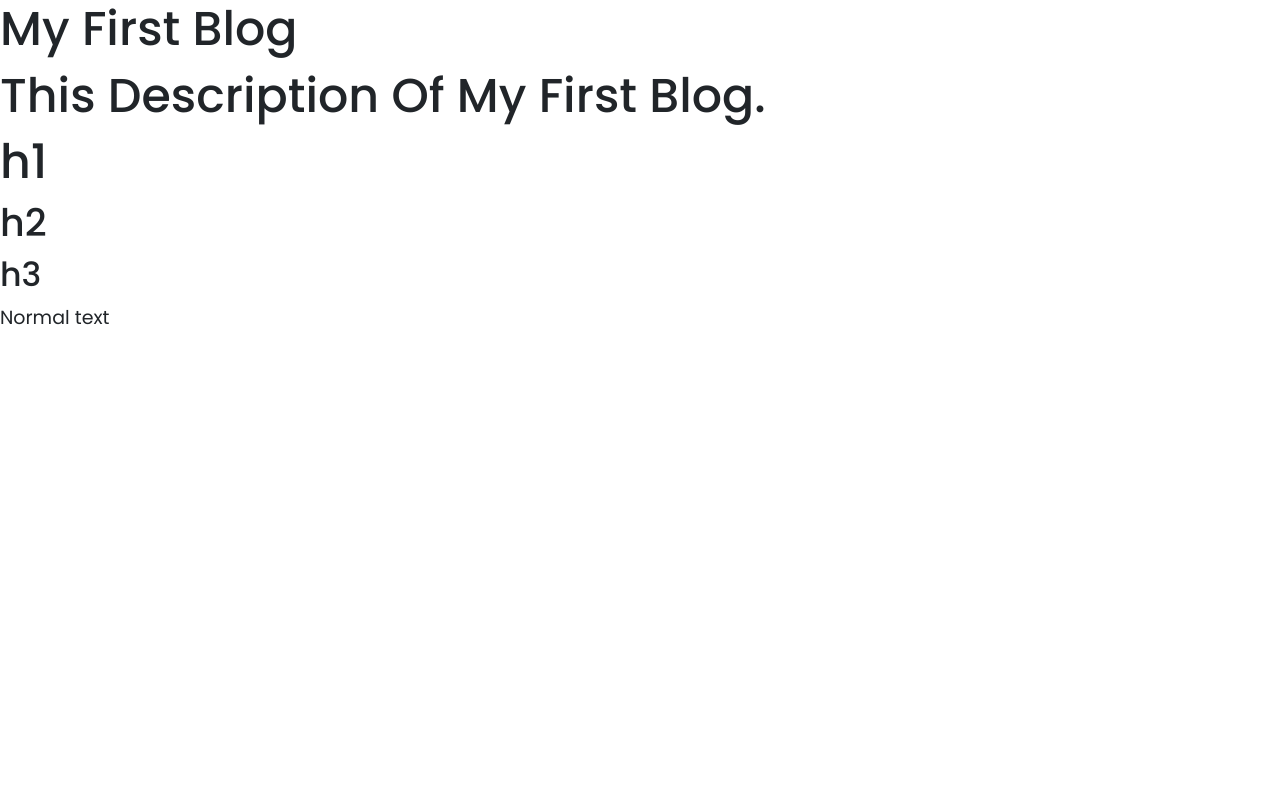
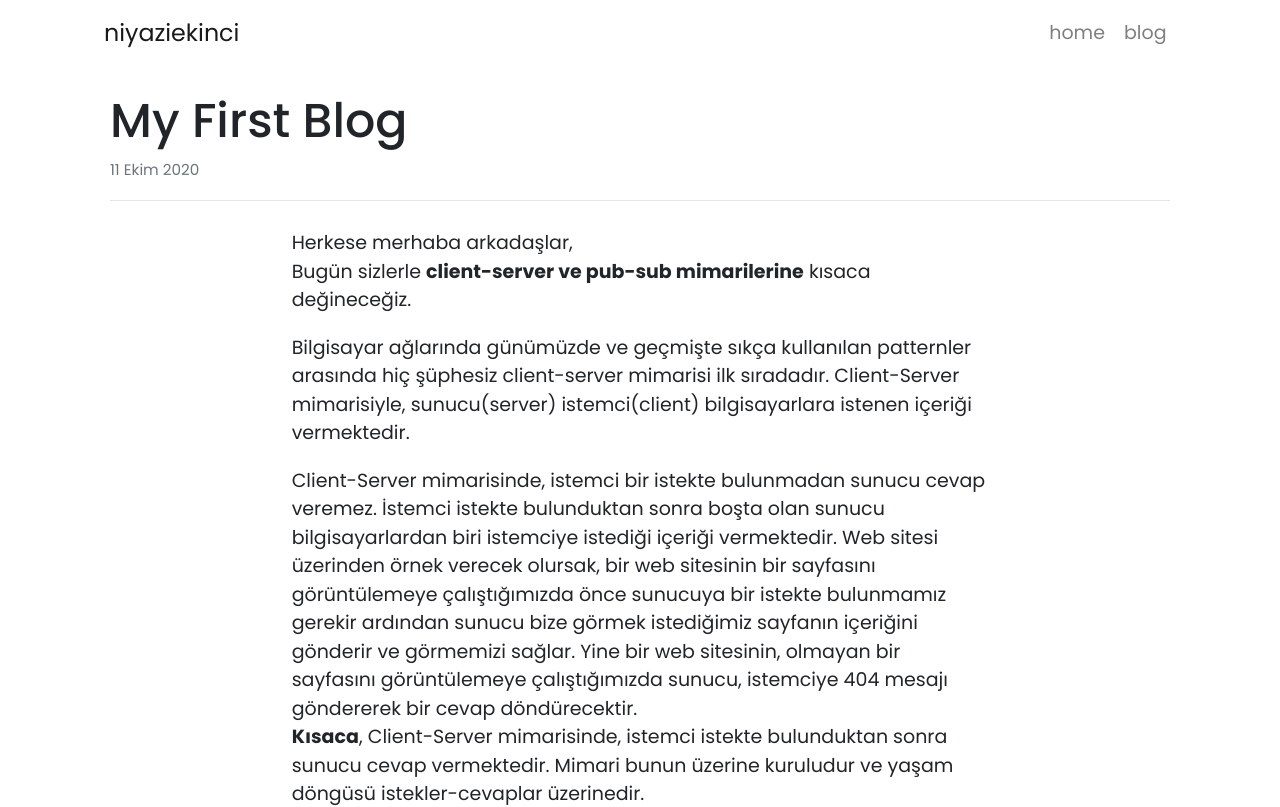
Before and after one commit to nekinci/blog, a Next.js app: page /blog-one in a window 1280 px wide. Shown: the top 807 px of the page. Built offline with nearby package versions, Linux system fonts and the light colour scheme; a web font is replaced by a local one.

Commit message:
add blog page layout

```diff
--- /dev/null
+++ b/content/posts/blog-one-copy.md
@@ -0,0 +1,16 @@
+---
+
+slug: blog-one-copy
+title: Pub Sub Mimarileri Hakkında
+description: This Description Of My First Blog.
+date: 11 Ekim 2020
+---
+
+Herkese merhaba arkadaşlar,
+
+<p>Bugün sizlerle client-server ve pub-sub mimarilerine kısaca değineceğiz.</p>
+Bilgisayar ağlarında günümüzde ve geçmişte sıkça kullanılan patternler arasında hiç şüphesiz client-server mimarisi ilk sıradadır. Client-Server mimarisiyle, sunucu(server) istemci(client) bilgisayarlara istenen içeriği vermektedir.
+Client-Server mimarisinde, istemci bir istekte bulunmadan sunucu cevap veremez. İstemci istekte bulunduktan sonra boşta olan sunucu bilgisayarlardan biri istemciye istediği içeriği vermektedir. Web sitesi üzerinden örnek verecek olursak, bir web sitesinin bir sayfasını görüntülemeye çalıştığımızda önce sunucuya bir istekte bulunmamız gerekir ardından sunucu bize görmek istediğimiz sayfanın içeriğini gönderir ve görmemizi sağlar. Yine bir web sitesinin, olmayan bir sayfasını görüntülemeye çalıştığımızda sunucu, istemciye 404 mesajı göndererek bir cevap döndürecektir.
+Kısaca, Client-Server mimarisinde, istemci istekte bulunduktan sonra sunucu cevap vermektedir. Mimari bunun üzerine kuruludur ve yaşam döngüsü istekler-cevaplar üzerinedir.
+Pub-Sub mimarisi ise, Publisher(Yayıncı), bir kanal açarak veriyi o kanaldan aktarmaya başlar, kimsenin bir istekte bulunmasına gerek yoktur. Subscriber(Abone) ise yayıncının veriyi aktardığı kanala abone olarak veriyi alır ve istediği şekilde işler. Yani publisher’ın subscriberlardan haberi bile yoktur. Client-Server’da server bütün clientlardan haberdardı. Subscriberlar ise sadece kanala üye olurlar ve oradan gelen veriyle ilgilenirler, publisheri bilmezler sadece kanala üye olmaları yeterlidir.
+Örnek olarak, Pub-Sub ile çalışan canlı yayın uygulaması yaptığımızı düşünelim. Canlı yayın yaptığımız kaynağı publisher yaparak, kanala anlık olarak veriyi verebiliriz ardından subscriber ile ilgili kanala üye olarak veriyi canlı olarak alabiliriz.
--- a/content/posts/blog-one.md
+++ b/content/posts/blog-one.md
@@ -1,15 +1,15 @@
 ---
-
 slug: blog-one
 title: My First Blog
 description: This Description Of My First Blog.
-date: 11-October-2020
+date: 11 Ekim 2020
 ---
 
-# h1
 
-## h2
+<p id="34f1" class="gy gz fg ha b hb hc hd he hf hg hh hi hj hk hl hm hn ho hp hq hr cu cz" data-selectable-paragraph="">Herkese merhaba arkadaşlar,<br>Bugün sizlerle <strong class="ha ch">client-server ve pub-sub mimarilerine</strong> kısaca değineceğiz.</p>
 
-### h3
+<p id="a182" class="gy gz fg ha b hb hs hc hd he ht hf hg hh hu hi hj hk hv hl hm hn hw ho hp hr cu cz" data-selectable-paragraph="">Bilgisayar ağlarında günümüzde ve geçmişte sıkça kullanılan patternler arasında hiç şüphesiz client-server mimarisi ilk sıradadır. Client-Server mimarisiyle, sunucu(server) istemci(client) bilgisayarlara istenen içeriği vermektedir.</p>
 
-Normal text
+<p id="44f8" class="gy gz fg ha b hb hs hc hd he ht hf hg hh hu hi hj hk hv hl hm hn hw ho hp hr cu cz" data-selectable-paragraph="">Client-Server mimarisinde, istemci bir istekte bulunmadan sunucu c<span id="rmm"><span id="rmm"><span id="rmm"><span id="rmm"><span id="rmm"><span id="rmm"><span id="rmm"><span id="rmm">e</span></span></span></span></span></span></span></span>vap veremez. İstemci istekte bulunduktan sonra boşta olan sunucu bilgisayarlardan biri istemciye istediği içeriği vermektedir. Web sitesi üzerinden örnek verecek olursak, bir web sitesinin bir sayfasını görüntülemeye çalıştığımızda önce sunucuya bir istekte bulunmamız gerekir ardından sunucu bize görmek istediğimiz sayfanın içeriğini gönderir ve görmemizi sağlar. Yine bir web sitesinin, olmayan bir sayfasını görüntülemeye çalıştığımızda sunucu, istemciye 404 mesajı göndererek bir cevap döndürecektir. <br><strong class="ha ch">Kısaca</strong>, Client-Server mimarisinde, istemci istekte bulunduktan sonra sunucu cevap vermektedir. Mimari bunun üzerine kuruludur ve yaşam döngüsü istekler-cevaplar üzerinedir.</p>
+
+<p id="9e5f" class="gy gz fg ha b hb hs hc hd he ht hf hg hh hu hi hj hk hv hl hm hn hw ho hp hr cu cz" data-selectable-paragraph="">Pub-Sub mimarisi ise, <strong class="ha ch">Publisher(Yayıncı), </strong>bir kanal açarak veriyi o kanaldan aktarmaya başlar, kimsenin bir istekte bulunmasına gerek yoktur. <strong class="ha ch">Subscriber(Abone) </strong>ise yayıncının veriyi aktardığı kanala abone olarak veriyi alır ve istediği şekilde işler. Yani publisher’ın subscriberlardan haberi bile yoktur. Client-Server’da server bütün clientlardan haberdardı. Subscriberlar ise sadece kanala üye olurlar ve oradan gelen veriyle ilgilenirler, publisheri bilmezler sadece kanala üye olmaları yeterlidir.<br>Örnek olarak, Pub-Sub ile çalışan canlı yayın uygulaması yaptığımızı düşünelim. Canlı yayın yaptığımız kaynağı publisher yaparak, kanala anlık olarak veriyi verebiliriz ardından subscriber ile ilgili kanala üye olarak veriyi canlı olarak alabiliriz.</p>
--- a/pages/[blog].js
+++ b/pages/[blog].js
@@ -1,15 +1,35 @@
 import matter from 'gray-matter';
+import Head from 'next/head';
 import React from 'react';
+import { Col, Container, Row } from 'react-bootstrap';
 import ReactMarkdown from "react-markdown";
+import Info from '../components/Info';
+import Layout from '../components/Layout';
 
 const Blog = ({content, data}) => {
     const frontmatter = data;
 
     return (
         <React.Fragment>
-            <h1>{frontmatter.title}</h1>
-            <h1>{frontmatter.description}</h1>
-            <ReactMarkdown escapeHtml={true} source={content} />
+            <Head>
+                <title>{frontmatter.title}</title>
+            </Head>
+            <Layout>
+            <div style={{padding: '25px'}}>
+                <h1>{frontmatter.title}</h1>
+                <h6 className="text-secondary"><small>{frontmatter.date}</small></h6>
+                <hr/>
+                <Container className="article-body px-0 pt-2">
+                    <Row >
+                        <Col md="12" sm="12" lg="8" style={{margin: '0 auto'}}>
+                    <ReactMarkdown escapeHtml={false} source={content} />
+                        </Col>
+                    </Row>
+                </Container>
+            </div>
+                <Info/>
+
+        </Layout>
         </React.Fragment>
     );
 };
--- a/pages/api/hello.js
+++ b/pages/api/hello.js
@@ -2,5 +2,6 @@
 
 export default (req, res) => {
   res.statusCode = 200
-  res.json({ name: 'John Doe' })
+  console.log(req.connection.remoteAddress)
+  res.json(req)
 }
```
Also changed, not shown: content/medium-posts.md (+2 -1 lines), pages/index.js (+11 -2 lines), 1 other file (tests, documents, lock files or other folders).
